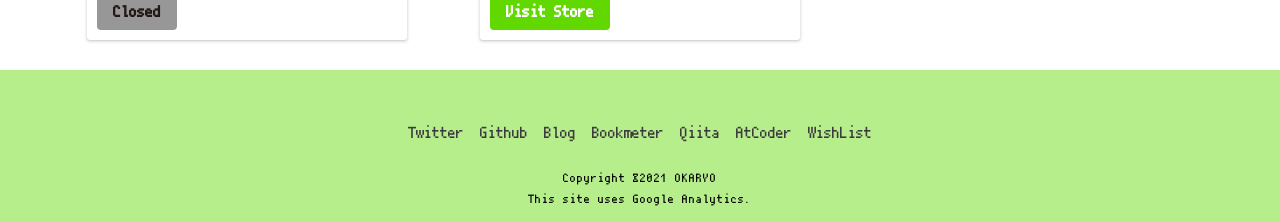
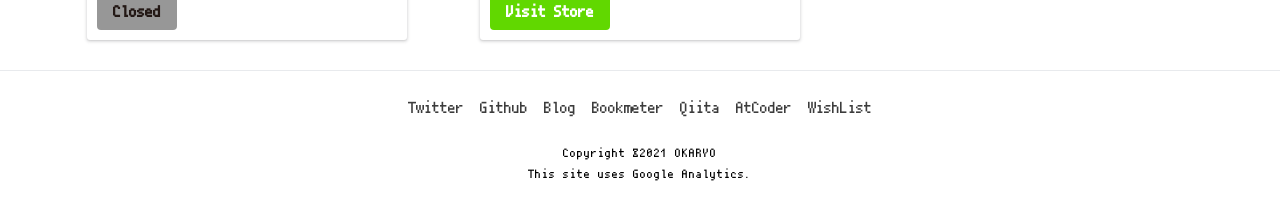
Before and after one commit to okaryo/PortfolioTSX, a React (Create React App) app: page / in a window 1280 px wide. Shown: the part 2125-2347 px from the top of the page. After the commit the page ends 2325 px from the top, so only its background shows below. Built offline with nearby package versions, Linux system fonts and the light colour scheme.

Commit message:
[fix] footer desing

```diff
--- a/src/stylesheets/Footer.css
+++ b/src/stylesheets/Footer.css
@@ -1,6 +1,6 @@
 .footer_container {
-  padding: 42px 20px 20px;
-  background-color: #B6EE8C;
+  padding: 20px;
+  border-top: 1px solid #e8eaed;
 }
 .footer_navigationList {
   display: flex;
@@ -8,7 +8,7 @@
   justify-content: center;
 }
 .footer_navigationItem {
-  margin-top: 12px;
+  margin-top: 8px;
 }
 .footer_navigationItem + .footer_navigationItem {
   margin-left: 16px;
@@ -18,7 +18,7 @@
   color: #3c3c3c;
 }
 .footer_navigationItem-link:hover {
-  text-decoration: underline;
+  color: #61d800;
 }
 .footer_copyright {
   margin-top: 30px;
```
